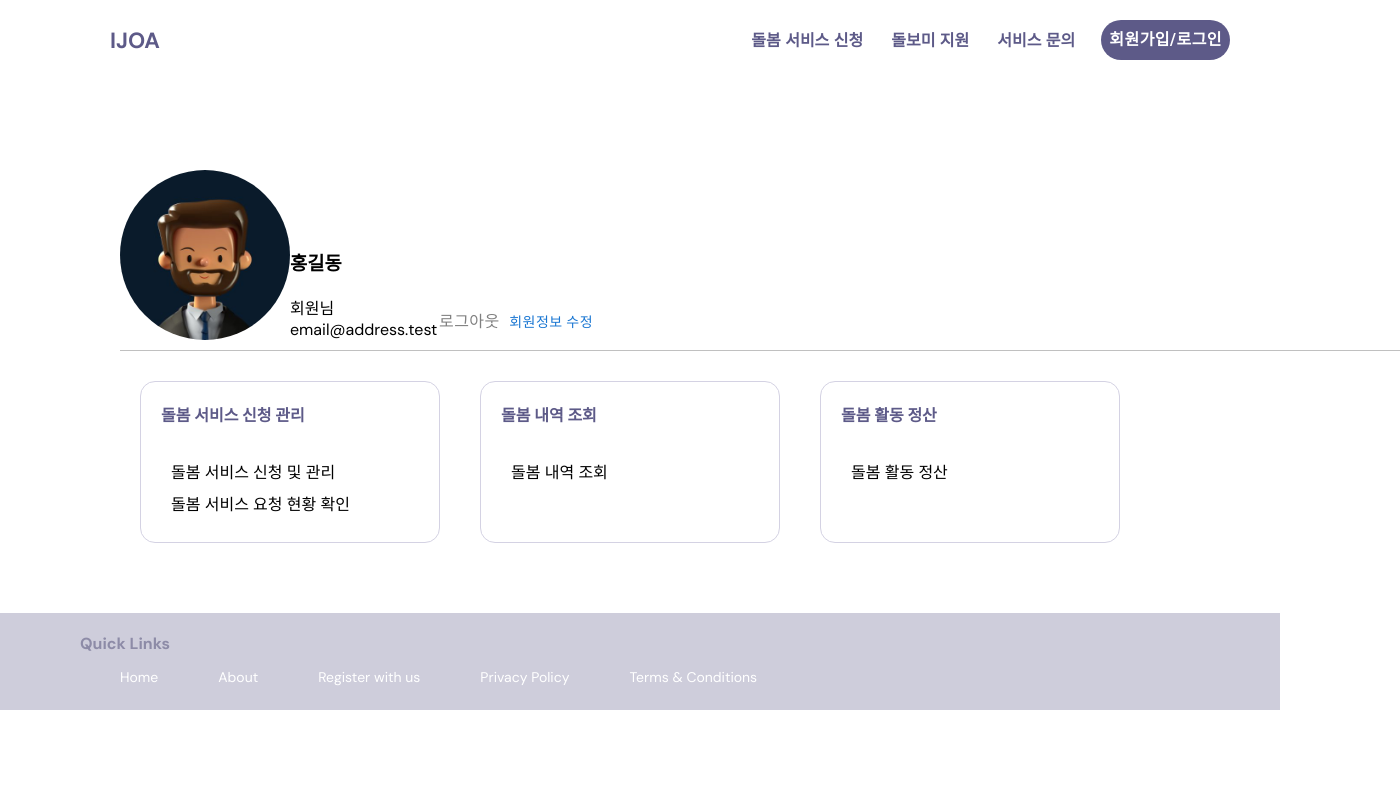
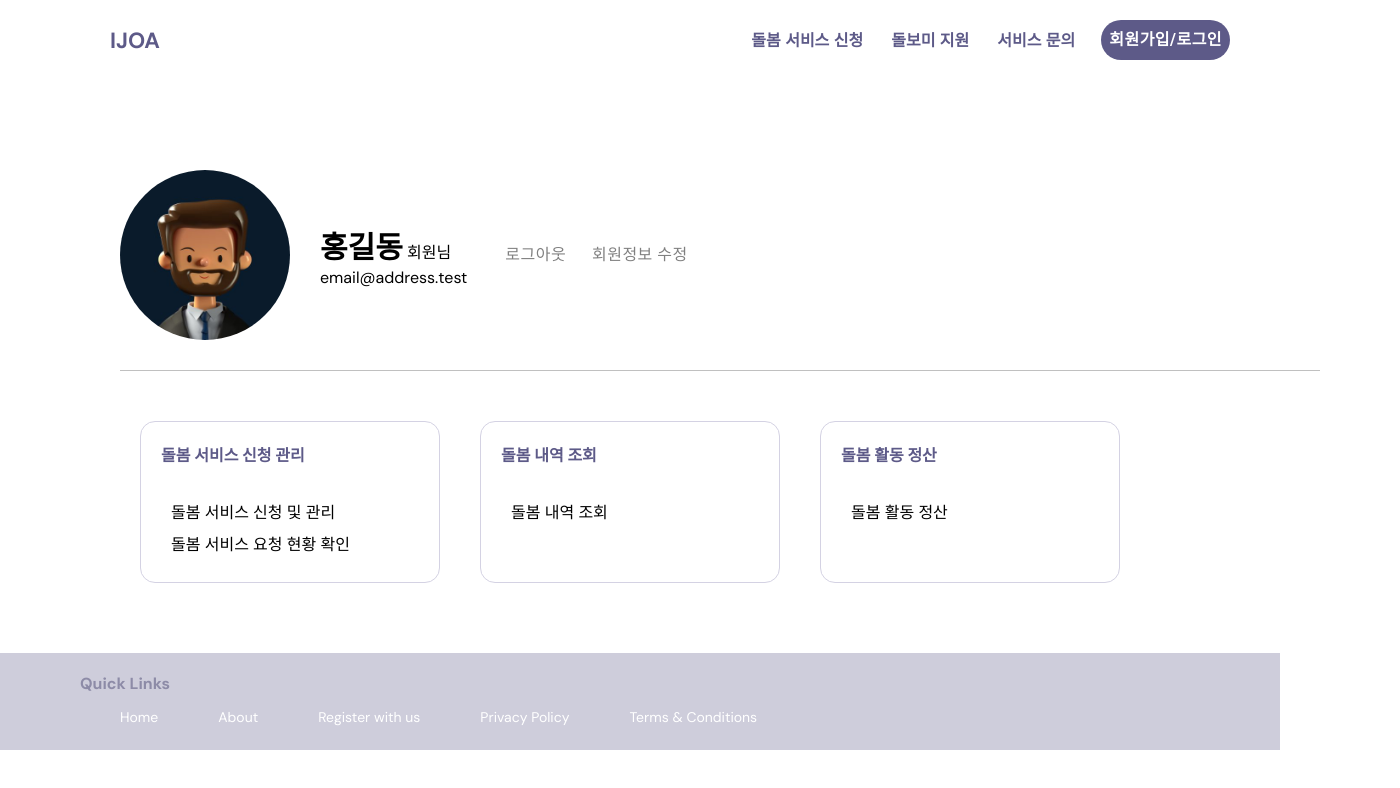
Before and after one commit to hyeyeonismm/ijoa-project, a React (Create React App) app in the folder frontend/: page /mypage in a window 1280 px wide. Shown: the top 788 px of the page, 1400 px wide, since content can reach past the window. Built offline with nearby package versions, Linux system fonts and the light colour scheme.

Commit message:
edit mypage

```diff
--- a/frontend/src/pages/MyPage.js
+++ b/frontend/src/pages/MyPage.js
@@ -30,33 +30,44 @@ function MyPage() {
 		}
 	};
 
+
+
 	return (
 		<>
 			<Header />
+
 			<Profile>
 				<ProfileImg src={profileImg}/>
-				<div>
-					<div ><h3 sx={{ fontSize: 30 }}>{"홍길동"}</h3> 회원님</div>
+				<div style={{marginLeft: 30}}>
+					<div><h3 style={{ fontSize: 30, display: 'inline' }}>{"홍길동"}</h3> 회원님</div>
 					<div>{userID}</div>
 					<div>email@address.test</div>
 				</div>
-				<div>
-					<Button onClick={onClickLogout} sx={{ fontSize: 16, padding: 0 }}>
+
+				<Box>
+					<Button onClick={onClickLogout} sx={{ fontSize: 16, marginLeft: '30px' }}>
 						<Grid direction='row' alignItems='center'>
 							<Box sx={{ color: 'grey' }}>로그아웃</Box>
 						</Grid>
 					</Button>
-					<Button>회원정보 수정</Button>
-				</div>
+					<Button sx={{ fontSize: 16, marginLeft: '10px' }}>
+						<Grid direction='row' alignItems='center'>
+							<Box sx={{ color: 'grey' }}>회원정보 수정</Box>
+						</Grid>
+					</Button>
+				</Box>
 			</Profile>
+
 			<Box
 				sx={{
-					margin: '10px 120px',
-					width: '1280px',
+					margin: '30px 120px',
+					width: '1200px',
 					height: '1px',
 					background: '#C0C0C0',
+					alignSelf: 'center'
 				}}
 			/>
+
 			<Container>
 				<Section>
 					<SectionTitle>돌봄 서비스 신청 관리</SectionTitle>
@@ -86,7 +97,8 @@ function MyPage() {
 const Profile = styled(Box)({
 	margin: '90px 0px 10px 120px',
 	display: 'flex',
-	alignItems: 'flex-end',
+	alignItems: 'center',
+	// justifyContent: 'space-between',
 });
 
 
```
